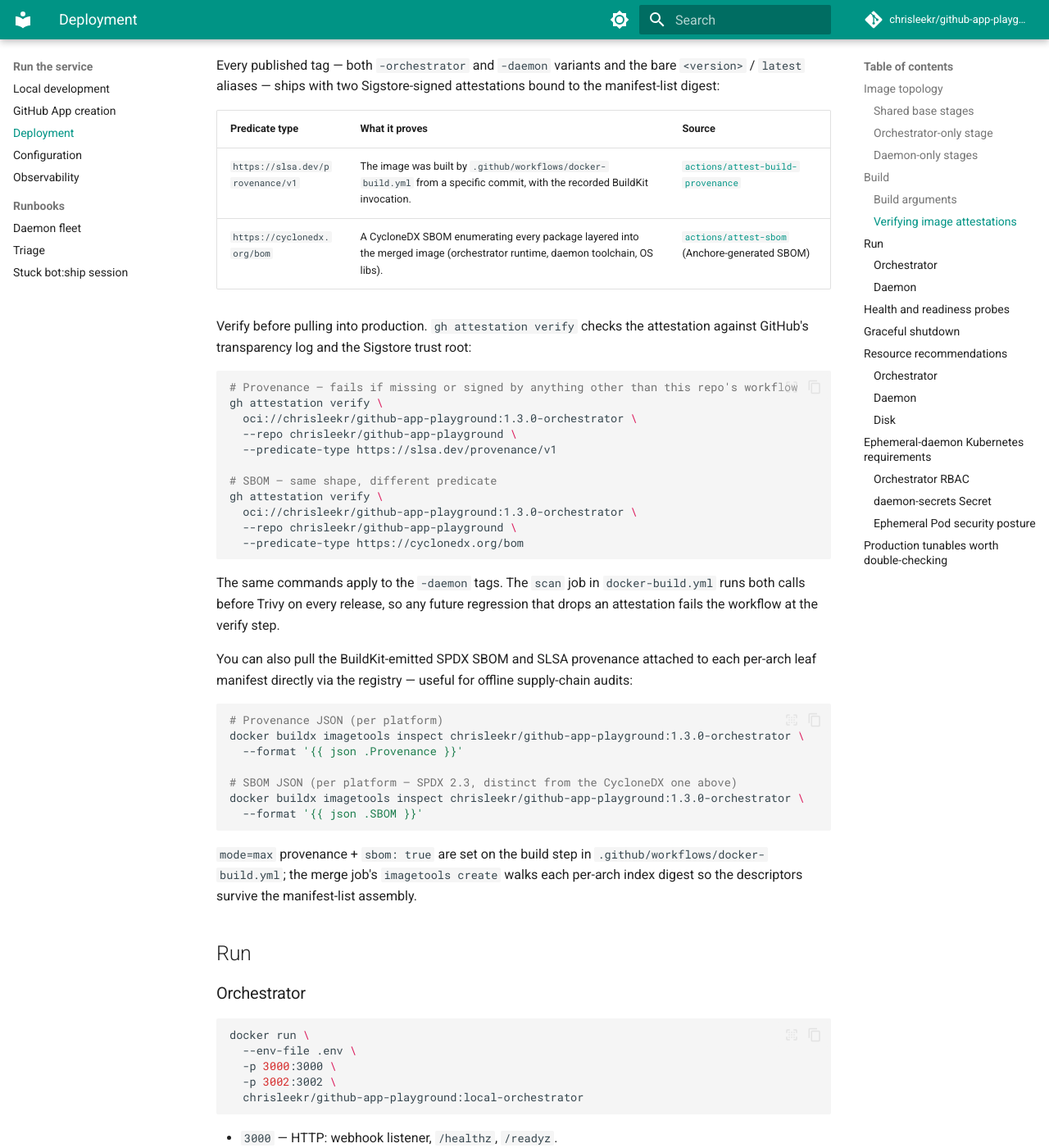
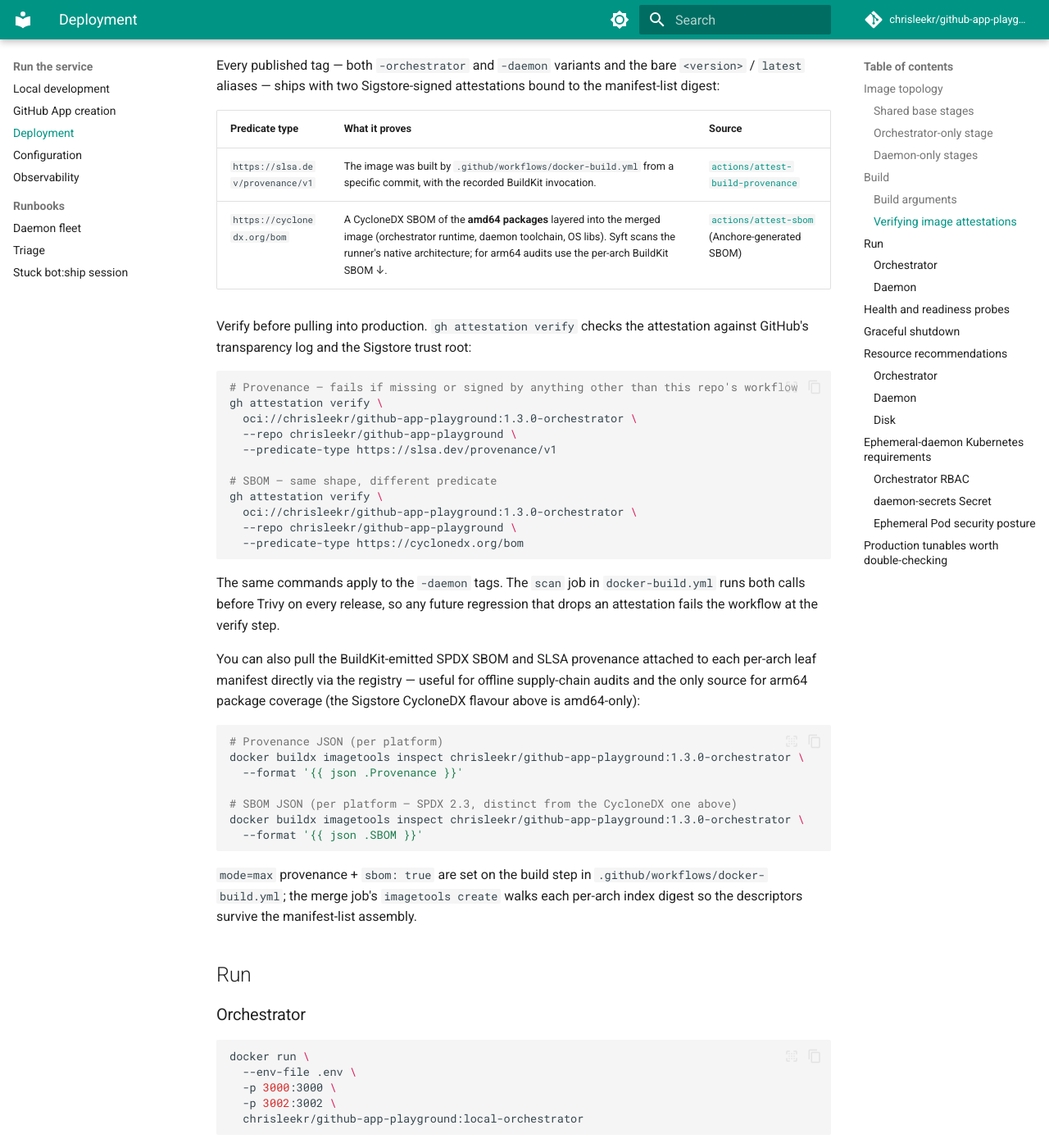
Before and after one commit to chrisleekr/github-app-playground, an MkDocs documentation site: the page built from docs/operate/deployment.md, in a window 1280 px wide and 1400 px high, scrolled down 2401 px. Shown: the whole window at 82% size. Built offline with MkDocs 1.6.1 and Material for MkDocs 9.7.7, drawn with Linux system fonts in a browser that asks for light colours; comment, search, counter and statistics services are not loaded.

Commit message:
docs(operate): scope CycloneDX SBOM claim to amd64 in attestation docs
The Sigstore-signed CycloneDX SBOM that `actions/attest-sbom@v4` binds
to the merged manifest digest is generated by `anchore/sbom-action`
(Syft), which scans the runner's native architecture only — so on
`ubuntu-24.04` it covers amd64 packages, not arm64. Tighten the table
copy in `deployment.md` and `observability.md` to acknowledge this and
direct arm64 audits to the per-arch BuildKit-attached SPDX SBOM (which
already covers both arches). Resolves PR #94 inline review.

Co-authored-by: chrisleekr-bot[bot] <chrisleekr-bot[bot]@users.noreply.github.com>

````diff
--- a/docs/operate/deployment.md
+++ b/docs/operate/deployment.md
@@ -71,10 +71,10 @@ docker build -f Dockerfile.orchestrator \
 
 Every published tag — both `-orchestrator` and `-daemon` variants and the bare `<version>` / `latest` aliases — ships with two Sigstore-signed attestations bound to the manifest-list digest:
 
-| Predicate type                   | What it proves                                                                                                              | Source                                                                                   |
-| -------------------------------- | --------------------------------------------------------------------------------------------------------------------------- | ---------------------------------------------------------------------------------------- |
-| `https://slsa.dev/provenance/v1` | The image was built by `.github/workflows/docker-build.yml` from a specific commit, with the recorded BuildKit invocation.  | [`actions/attest-build-provenance`](https://github.com/actions/attest-build-provenance)  |
-| `https://cyclonedx.org/bom`      | A CycloneDX SBOM enumerating every package layered into the merged image (orchestrator runtime, daemon toolchain, OS libs). | [`actions/attest-sbom`](https://github.com/actions/attest-sbom) (Anchore-generated SBOM) |
+| Predicate type                   | What it proves                                                                                                                                                                                                              | Source                                                                                   |
+| -------------------------------- | --------------------------------------------------------------------------------------------------------------------------------------------------------------------------------------------------------------------------- | ---------------------------------------------------------------------------------------- |
+| `https://slsa.dev/provenance/v1` | The image was built by `.github/workflows/docker-build.yml` from a specific commit, with the recorded BuildKit invocation.                                                                                                  | [`actions/attest-build-provenance`](https://github.com/actions/attest-build-provenance)  |
+| `https://cyclonedx.org/bom`      | A CycloneDX SBOM of the **amd64 packages** layered into the merged image (orchestrator runtime, daemon toolchain, OS libs). Syft scans the runner's native architecture; for arm64 audits use the per-arch BuildKit SBOM ↓. | [`actions/attest-sbom`](https://github.com/actions/attest-sbom) (Anchore-generated SBOM) |
 
 Verify before pulling into production. `gh attestation verify` checks the attestation against GitHub's transparency log and the Sigstore trust root:
 
@@ -94,7 +94,7 @@ gh attestation verify \
 
 The same commands apply to the `-daemon` tags. The `scan` job in `docker-build.yml` runs both calls before Trivy on every release, so any future regression that drops an attestation fails the workflow at the verify step.
 
-You can also pull the BuildKit-emitted SPDX SBOM and SLSA provenance attached to each per-arch leaf manifest directly via the registry — useful for offline supply-chain audits:
+You can also pull the BuildKit-emitted SPDX SBOM and SLSA provenance attached to each per-arch leaf manifest directly via the registry — useful for offline supply-chain audits and the only source for arm64 package coverage (the Sigstore CycloneDX flavour above is amd64-only):
 
 ```bash
 # Provenance JSON (per platform)
````
Also changed, not shown: docs/operate/observability.md (+5 -5 lines).
